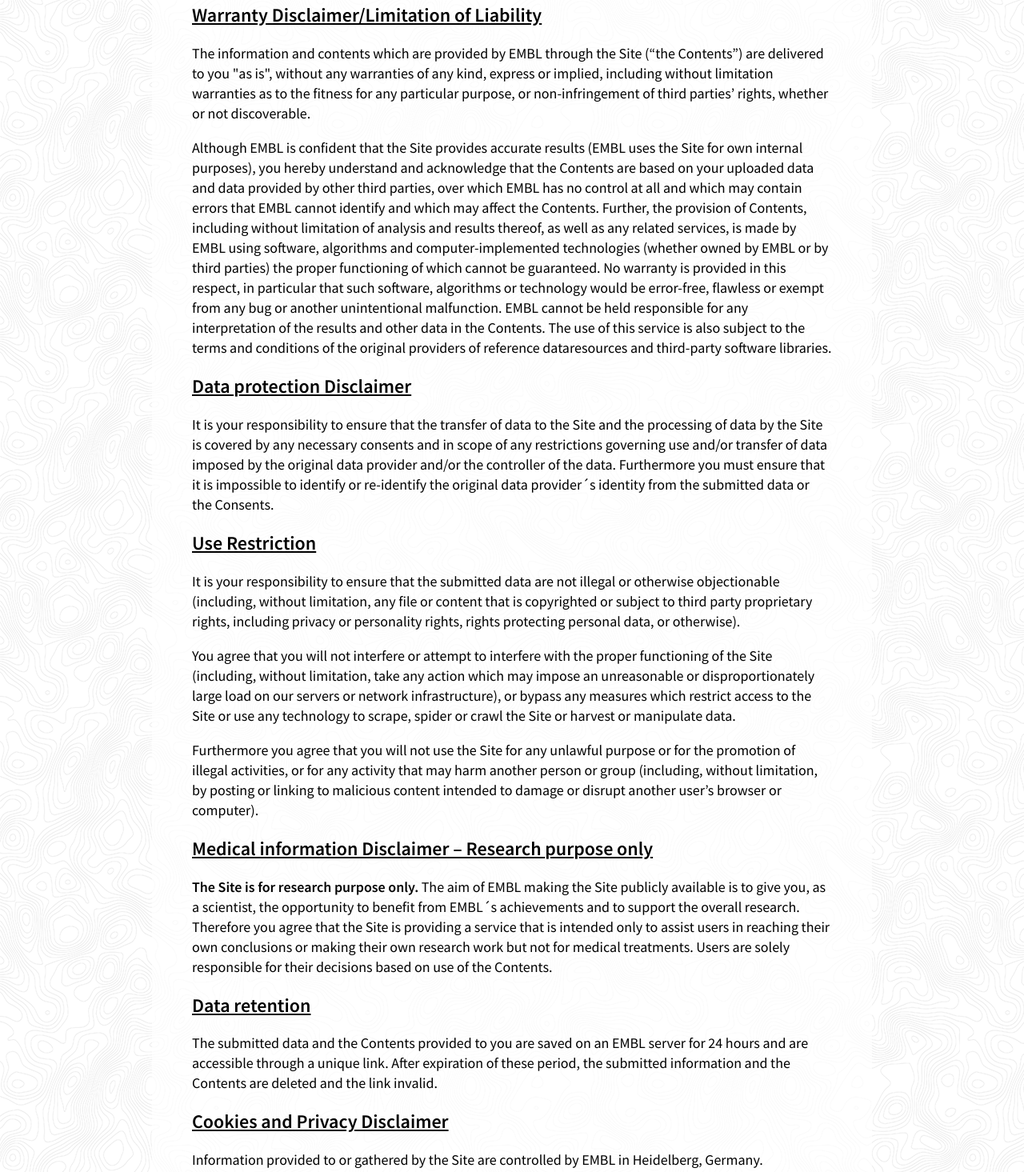
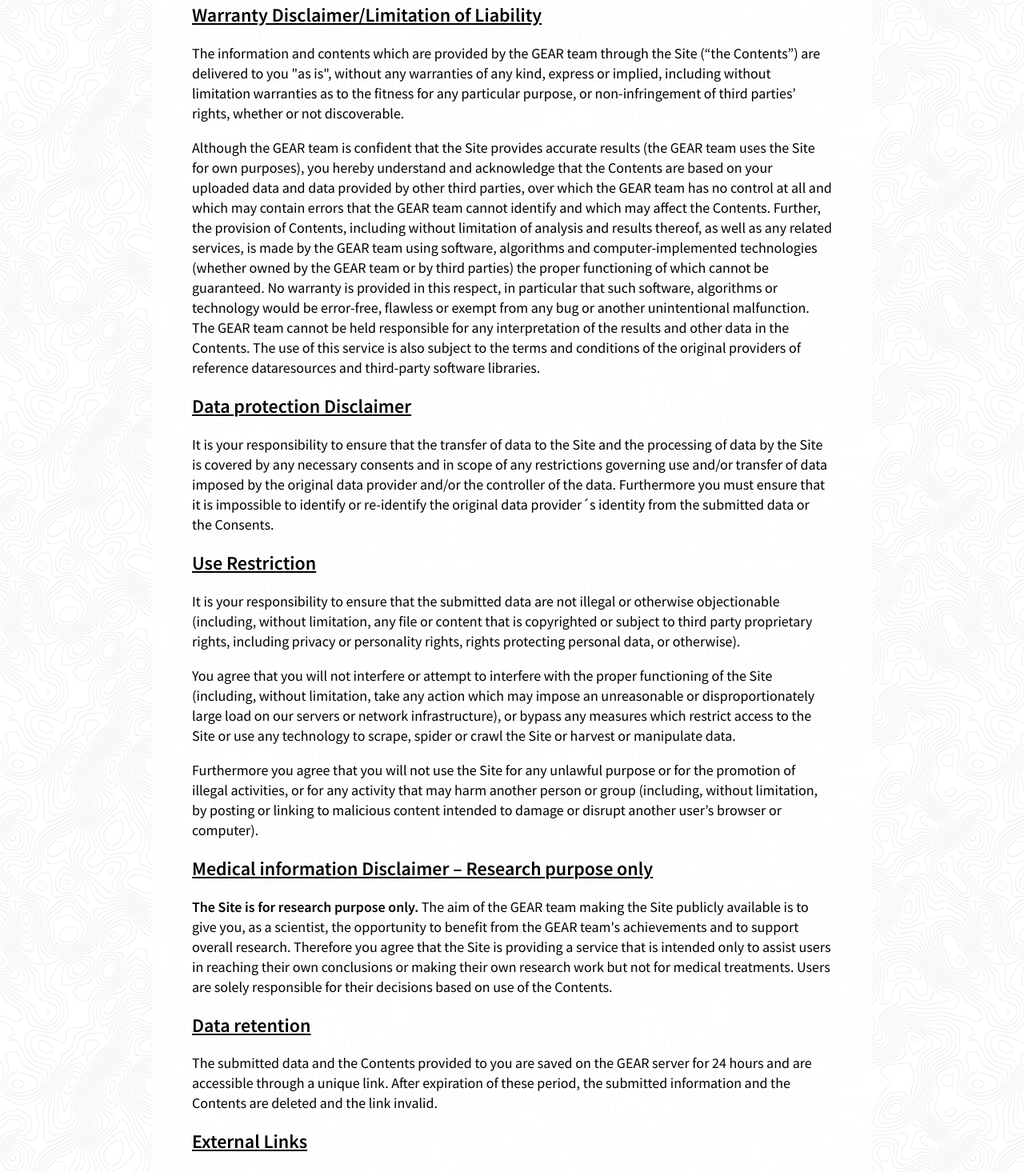
Before and after one commit to gear-genomics/terms-of-use, a plain HTML site: page index.html in a window 1280 px wide. Shown: the part 400-1865 px from the top of the page at 80% size. Drawn offline with Linux system fonts and the light colour scheme.

Commit message:
adapt to public hosting

```diff
--- a/index.html
+++ b/index.html
@@ -1,12 +1,14 @@
 <!DOCTYPE html>
 <html lang="en">
-
   <head>
-  <meta charset="UTF-8">
-  <meta name="viewport" content="width=device-width, initial-scale=1.0">
-  <meta http-equiv="X-UA-Compatible" content="ie=edge">
+    <meta charset="UTF-8" />
+    <meta name="viewport" content="width=device-width, initial-scale=1.0" />
+    <meta http-equiv="X-UA-Compatible" content="ie=edge" />
     <title>GEAR terms of use</title>
-  <link href="https://fonts.googleapis.com/css?family=Source+Sans+Pro:400,600" rel="stylesheet">
+    <link
+      href="https://fonts.googleapis.com/css?family=Source+Sans+Pro:400,600"
+      rel="stylesheet"
+    />
     <style>
       html {
         font-size: 62.5%;
@@ -16,11 +18,11 @@
         background-attachment: fixed;
         margin: 0;
         padding: 0;
-      font-family: 'Source Sans Pro', sans-serif;
+        font-family: "Source Sans Pro", sans-serif;
       }
 
       .container {
-      background-color: rgba(255, 255, 255, .75);
+        background-color: rgba(255, 255, 255, 0.75);
         max-width: 800px;
         margin: 0 auto;
         min-height: 100vh;
@@ -59,129 +61,148 @@
       <h1>Terms of Use</h1>
       <section>
         <p>
-        The use and access of the EMBL GEAR website (gear.embl.de) and its associated Software (“the Site”) is subject to the following
-        terms of use. Please read these terms carefully before accessing or using the Site.
+          The use and access of the GEAR website (gear-genomics.com) and its
+          associated Software (“the Site”) is subject to the following terms of
+          use. Please read these terms carefully before accessing or using the
+          Site.
         </p>
       </section>
       <section>
         <h2>General Description</h2>
         <p>
-        The Site is a web application server that hosts a variety of tools for analyzing genomic data. Data processing is carried
-        out in a fully automated fashion, i.e. no manual inspection or any other manual handling of the input data is performed.
-        For usage and description of an individual tool, please consult its dedicated documentation available in the
-        source code repository of GEAR (<a href="https://github.com/gear-genomics" target="_blank">https://github.com/gear-genomics</a>).
+          The Site is a web application server that hosts a variety of tools for
+          analyzing genomic data. Data processing is carried out in a fully
+          automated fashion, i.e. no manual inspection or any other manual
+          handling of the input data is performed. For usage and description of
+          an individual tool, please consult its dedicated documentation
+          available in the source code repository of GEAR (<a
+            href="https://github.com/gear-genomics"
+            target="_blank"
+            >https://github.com/gear-genomics</a
+          >).
         </p>
       </section>
       <section>
         <h2>Warranty Disclaimer/Limitation of Liability</h2>
         <p>
-        The information and contents which are provided by EMBL through the Site (“the Contents”) are delivered to you "as is", without
-        any warranties of any kind, express or implied, including without limitation warranties as to the fitness for any
-        particular purpose, or non-infringement of third parties’ rights, whether or not discoverable.
+          The information and contents which are provided by the GEAR team
+          through the Site (“the Contents”) are delivered to you "as is",
+          without any warranties of any kind, express or implied, including
+          without limitation warranties as to the fitness for any particular
+          purpose, or non-infringement of third parties’ rights, whether or not
+          discoverable.
         </p>
         <p>
-        Although EMBL is confident that the Site provides accurate results (EMBL uses the Site for own internal purposes), you hereby
-        understand and acknowledge that the Contents are based on your uploaded data and data provided by other third parties,
-        over which EMBL has no control at all and which may contain errors that EMBL cannot identify and which may affect
-        the Contents. Further, the provision of Contents, including without limitation of analysis and results thereof, as
-        well as any related services, is made by EMBL using software, algorithms and computer-implemented technologies (whether
-        owned by EMBL or by third parties) the proper functioning of which cannot be guaranteed. No warranty is provided
-        in this respect, in particular that such software, algorithms or technology would be error-free, flawless or exempt
-        from any bug or another unintentional malfunction. EMBL cannot be held responsible for any interpretation of the
-        results and other data in the Contents. The use of this service is also subject to the terms and conditions of the
-        original providers of reference dataresources and third-party software libraries.
+          Although the GEAR team is confident that the Site provides accurate
+          results (the GEAR team uses the Site for own purposes), you hereby
+          understand and acknowledge that the Contents are based on your
+          uploaded data and data provided by other third parties, over which the
+          GEAR team has no control at all and which may contain errors that the
+          GEAR team cannot identify and which may affect the Contents. Further,
+          the provision of Contents, including without limitation of analysis
+          and results thereof, as well as any related services, is made by the
+          GEAR team using software, algorithms and computer-implemented
+          technologies (whether owned by the GEAR team or by third parties) the
+          proper functioning of which cannot be guaranteed. No warranty is
+          provided in this respect, in particular that such software, algorithms
+          or technology would be error-free, flawless or exempt from any bug or
+          another unintentional malfunction. The GEAR team cannot be held
+          responsible for any interpretation of the results and other data in
+          the Contents. The use of this service is also subject to the terms and
+          conditions of the original providers of reference dataresources and
+          third-party software libraries.
         </p>
       </section>
       <section>
         <h2>Data protection Disclaimer</h2>
         <p>
-        It is your responsibility to ensure that the transfer of data to the Site and the processing of data by the Site is covered
-        by any necessary consents and in scope of any restrictions governing use and/or transfer of data imposed by the original
-        data provider and/or the controller of the data. Furthermore you must ensure that it is impossible to identify or
-        re-identify the original data provider´s identity from the submitted data or the Consents.
+          It is your responsibility to ensure that the transfer of data to the
+          Site and the processing of data by the Site is covered by any
+          necessary consents and in scope of any restrictions governing use
+          and/or transfer of data imposed by the original data provider and/or
+          the controller of the data. Furthermore you must ensure that it is
+          impossible to identify or re-identify the original data provider´s
+          identity from the submitted data or the Consents.
         </p>
       </section>
       <section>
         <h2>Use Restriction</h2>
         <p>
-        It is your responsibility to ensure that the submitted data are not illegal or otherwise objectionable (including, without
-        limitation, any file or content that is copyrighted or subject to third party proprietary rights, including privacy
-        or personality rights, rights protecting personal data, or otherwise).
+          It is your responsibility to ensure that the submitted data are not
+          illegal or otherwise objectionable (including, without limitation, any
+          file or content that is copyrighted or subject to third party
+          proprietary rights, including privacy or personality rights, rights
+          protecting personal data, or otherwise).
         </p>
         <p>
-        You agree that you will not interfere or attempt to interfere with the proper functioning of the Site (including, without
-        limitation, take any action which may impose an unreasonable or disproportionately large load on our servers or network
-        infrastructure), or bypass any measures which restrict access to the Site or use any technology to scrape, spider
-        or crawl the Site or harvest or manipulate data.
+          You agree that you will not interfere or attempt to interfere with the
+          proper functioning of the Site (including, without limitation, take
+          any action which may impose an unreasonable or disproportionately
+          large load on our servers or network infrastructure), or bypass any
+          measures which restrict access to the Site or use any technology to
+          scrape, spider or crawl the Site or harvest or manipulate data.
         </p>
         <p>
-        Furthermore you agree that you will not use the Site for any unlawful purpose or for the promotion of illegal activities,
-        or for any activity that may harm another person or group (including, without limitation, by posting or linking to
-        malicious content intended to damage or disrupt another user’s browser or computer).
+          Furthermore you agree that you will not use the Site for any unlawful
+          purpose or for the promotion of illegal activities, or for any
+          activity that may harm another person or group (including, without
+          limitation, by posting or linking to malicious content intended to
+          damage or disrupt another user’s browser or computer).
         </p>
       </section>
       <section>
         <h2>Medical information Disclaimer – Research purpose only</h2>
         <p>
           <em>The Site is for research purpose only.</em>
-        The aim of EMBL making the Site publicly available is to give you, as a scientist, the opportunity to benefit from EMBL´s
-        achievements and to support the overall research. Therefore you agree that the Site is providing a service that is
-        intended only to assist users in reaching their own conclusions or making their own research work but not for medical
-        treatments. Users are solely responsible for their decisions based on use of the Contents.
+          The aim of the GEAR team making the Site publicly available is to give
+          you, as a scientist, the opportunity to benefit from the GEAR team's
+          achievements and to support overall research. Therefore you agree that
+          the Site is providing a service that is intended only to assist users
+          in reaching their own conclusions or making their own research work
+          but not for medical treatments. Users are solely responsible for their
+          decisions based on use of the Contents.
         </p>
       </section>
       <section>
         <h2>Data retention</h2>
         <p>
-        The submitted data and the Contents provided to you are saved on an EMBL server for 24 hours and are accessible through a
-        unique link. After expiration of these period, the submitted information and the Contents are deleted and the link
-        invalid.
-      </p>
-    </section>
-    <section>
-      <h2>Cookies and Privacy Disclaimer</h2>
-      <p>
-        Information provided to or gathered by the Site are controlled by EMBL in Heidelberg, Germany.
-      </p>
-      <p>
-        EMBL gathers information about users solely to improve the usability, stability and usefulness of the Site, and not for any
-        commercial purposes. No use is made of users' contact information except when directly requested by them, e.g. to
-        sign up for a mailing list or activate a user account. Other information collected during the course of your usage
-        of the site, such as pages visited, the IP-address, the browser version, the date and time of access and the requested
-        reference genome, may be collected in server log files and used for statistical analysis of traffic patterns. In
-        no event will EMBL thereby acquire information on the individual identity of any visitor and trace the user´s personal
-        identity.
-      </p>
-      <p>
-        A full list of cookies used by the Site/EMBL may be found on the EMBL website
-        (<a href="https://www.embl.de/aboutus/privacy_policy/cookies_list/" target="_blank">https://www.embl.de/aboutus/privacy_policy/cookies_list/</a>)
-        along with instructions on how to manage cookies in your web browser.
+          The submitted data and the Contents provided to you are saved on the
+          GEAR server for 24 hours and are accessible through a unique link.
+          After expiration of these period, the submitted information and the
+          Contents are deleted and the link invalid.
         </p>
       </section>
       <section>
         <h2>External Links</h2>
         <p>
-        Some GEAR applications and websites may contain hyperlinks to websites owned and operated by third parties. These third party
-        websites have their own privacy policies, including cookies, and we urge you to review them. They will govern the
-        use of personal information you submit or that is collected by cookies when you visit these websites. We do not accept
-        any responsibility or liability for the privacy practices of such third party websites and your use of such websites
+          Some GEAR applications and websites may contain hyperlinks to websites
+          owned and operated by third parties. These third party websites have
+          their own privacy policies, including cookies, and we urge you to
+          review them. They will govern the use of personal information you
+          submit or that is collected by cookies when you visit these websites.
+          We do not accept any responsibility or liability for the privacy
+          practices of such third party websites and your use of such websites
           is at your own risk.
         </p>
       </section>
       <section>
         <h2>Citing GEAR</h2>
         <p>
-        If you use the Site in one of your publications please reference the URL gear.embl.de.
+          If you use the Site in one of your publications please reference the
+          URL gear-genomics.com.
         </p>
       </section>
       <section>
         <h2>GEAR License</h2>
         <p>
-        The GEAR software is licensed as GPL v3 and the source code can be found on GitHub
-        (<a href="https://github.com/gear-genomics" target="_blank">https://github.com/gear-genomics</a>).
+          All GEAR software is open source. For the individual licences used,
+          please consult the according source coderepositories (<a
+            href="https://github.com/gear-genomics"
+            target="_blank"
+            >https://github.com/gear-genomics</a
+          >).
         </p>
       </section>
     </div>
   </body>
-
 </html>
```
Lines whose indentation alone changed are shown as unchanged.
